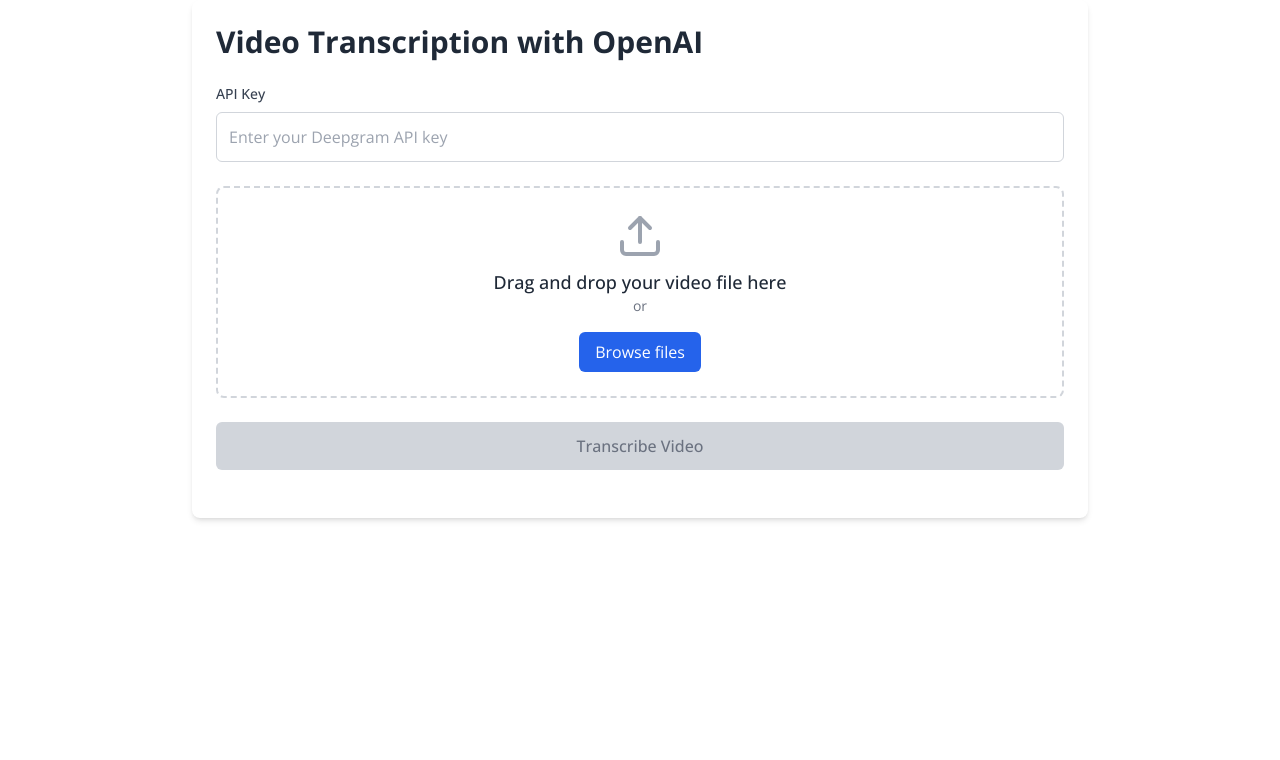
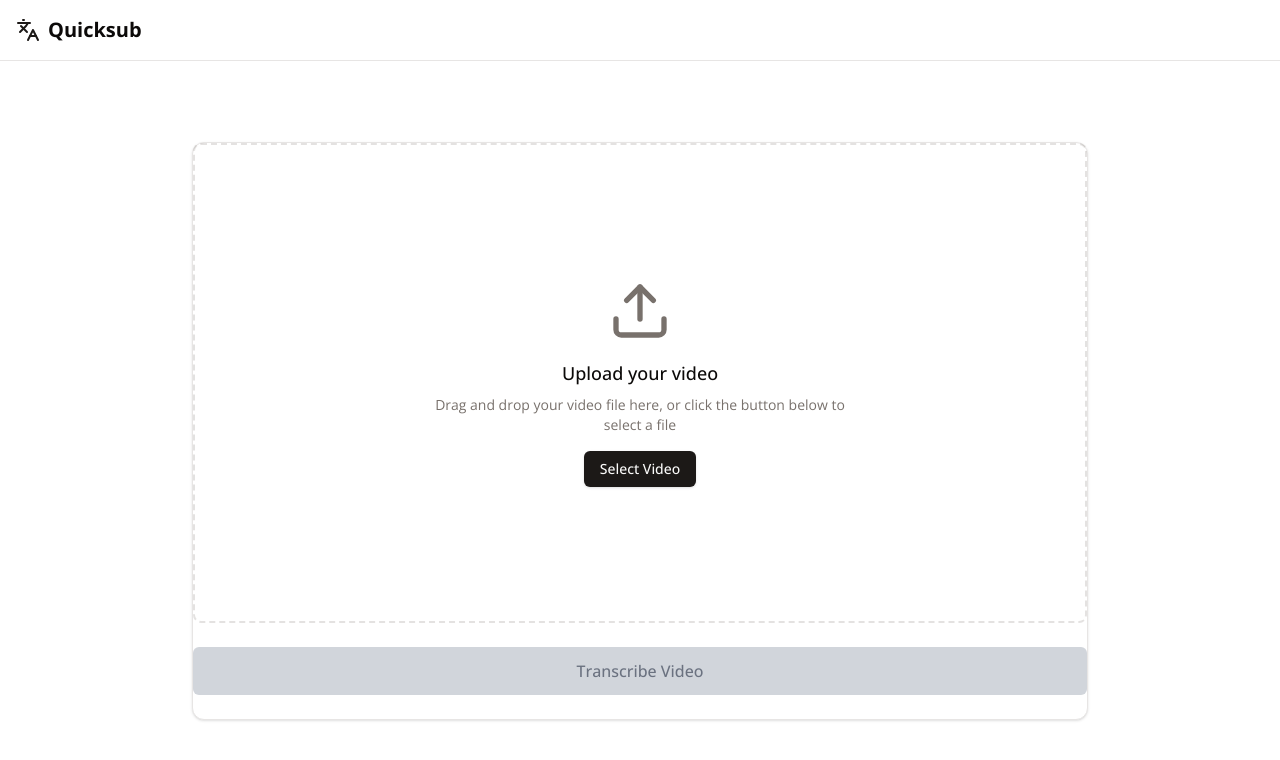
Before and after one commit to joelwashere/quicksub, a Next.js app: page / in a window 1280 px wide. Shown: the top 760 px of the page. Built offline with nearby package versions, Linux system fonts and the light colour scheme.

Commit message:
Updated UI

```diff
--- a/src/app/page.tsx
+++ b/src/app/page.tsx
@@ -1,8 +1,10 @@
 "use client"
 
 import React, { useState, useRef, ChangeEvent, DragEvent } from 'react';
-import { AlertCircle, Upload, Loader, FileText, CheckCircle } from 'lucide-react';
+import { AlertCircle, Upload, Loader, FileText, CheckCircle, Languages } from 'lucide-react';
 import OpenAI from 'openai';
+import { Button } from '@/components/ui/button';
+import { Card, CardContent } from '@/components/ui/card';
 
 const openai = new OpenAI({ apiKey: "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", dangerouslyAllowBrowser: true });
 
@@ -13,6 +15,7 @@
   const [error, setError] = useState<string>('');
   const [progress, setProgress] = useState<number>(0);
   const [apiKey, setApiKey] = useState<string>('');
+  const [isDragging, setIsDragging] = useState(false)
   const fileInputRef = useRef<HTMLInputElement>(null);
 
   const handleFileChange = (e: ChangeEvent<HTMLInputElement>): void => {
@@ -26,10 +29,21 @@
       return;
     }
 
+    console.log(selectedFile.name)
     setFile(selectedFile);
     setError('');
     setTranscription('');
   };
+
+  const handleDragOver = (e: React.DragEvent<HTMLDivElement>) => {
+    e.preventDefault()
+    setIsDragging(true)
+  }
+
+  const handleDragLeave = (e: React.DragEvent<HTMLDivElement>) => {
+    e.preventDefault()
+    setIsDragging(false)
+  }
 
   const handleDrop = (e: DragEvent<HTMLDivElement>): void => {
     e.preventDefault();
@@ -43,6 +57,7 @@
       return;
     }
 
+    console.log(droppedFile.name)
     setFile(droppedFile);
     setError('');
     setTranscription('');
@@ -104,7 +119,7 @@
   };
 
   const transcribeAudio = async (audioBlob: Blob): Promise<string> => {
-    if (!apiKey) {
+    if (!openai.apiKey) {
       throw new Error('Please enter your API key');
     }
 
@@ -134,8 +149,8 @@
       return;
     }
 
-    if (!apiKey) {
-      setError('Please enter your Deepgram API key.');
+    if (!openai.apiKey) {
+      setError('No API key detected.');
       return;
     }
 
@@ -166,77 +181,74 @@
   };
 
   return (
-    <div className="flex flex-col w-full max-w-4xl mx-auto p-6 bg-white rounded-lg shadow-md">
-      <h1 className="text-3xl font-bold mb-6 text-gray-800">Video Transcription with OpenAI</h1>
-
-      {/* API Key Input */}
-      <div className="mb-6">
-        <label htmlFor="apiKey" className="block text-sm font-medium mb-2 text-gray-700">
-          API Key
-        </label>
-        <input
-          type="password"
-          id="apiKey"
-          className="w-full p-3 border border-gray-300 rounded-md"
-          placeholder="Enter your Deepgram API key"
-          value={apiKey}
-          onChange={(e: ChangeEvent<HTMLInputElement>) => setApiKey(e.target.value)}
-        />
+    <main className="flex flex-col h-screen bg-background">
+      <header className="flex items-center justify-between p-4 border-b">
+        <div className="flex items-center space-x-2">
+          <Languages className="h-6 w-6 text-primary" />
+          <h1 className="text-xl font-bold">Quicksub</h1>
         </div>
-
+      </header>
+      <div className="flex-1 p-6 flex flex-col items-center justify-center space-y-4">
         {/* File Upload Area */}
+        <Card className="w-full max-w-4xl">
+          <CardContent className="p-0">
             <div
-        className={`border-2 border-dashed rounded-lg p-6 mb-6 text-center ${
-          file ? 'border-green-500 bg-green-50' : 'border-gray-300 hover:border-blue-500'
+              className={`flex flex-col items-center justify-center h-[60vh] border-2 border-dashed rounded-lg transition-colors ${
+                isDragging ? "border-primary bg-primary/5" : "border-muted-foreground/20"
               }`}
           onDrop={handleDrop}
-        onDragOver={preventDefault}
+          onDragOver={handleDragOver}
+          onDragLeave={handleDragLeave}
           onDragEnter={preventDefault}
         >
           {file ? (
+            <div className="flex flex-col items-center space-y-4 p-6">
+              <video
+                className="max-h-[40vh] max-w-full rounded-lg shadow-lg"
+                controls
+                src={URL.createObjectURL(file)}
+              />
               <div className="flex flex-col items-center">
-            <CheckCircle className="w-12 h-12 text-green-500 mb-2" />
-            <p className="text-lg font-medium text-gray-800">{file.name}</p>
-            <p className="text-sm text-gray-500">
-              {(file.size / (1024 * 1024)).toFixed(2)} MB
-            </p>
-            <button
-              className="mt-4 px-4 py-2 bg-red-100 text-red-800 rounded-md hover:bg-red-200"
-              onClick={() => {
-                setFile(null);
-                setTranscription('');
+                <p className="font-medium">{file.name}</p>
+                <p className="text-sm text-muted-foreground">{(file.size / (1024 * 1024)).toFixed(2)} MB</p>
+              </div>
+              <Button variant="outline" onClick={() => {
+                setFile(null)
+                setTranscription("")
                 if (fileInputRef.current) {
-                  fileInputRef.current.value = '';
+                  fileInputRef.current.value = ""
                 }
-              }}
-            >
+                }}>
                 Remove
-            </button>
+              </Button>
                 </div>
             ) : (
-          <div className="flex flex-col items-center">
-            <Upload className="w-12 h-12 text-gray-400 mb-2" />
-            <p className="text-lg font-medium text-gray-800">Drag and drop your video file here</p>
-            <p className="text-sm text-gray-500 mb-4">or</p>
+            <div className="flex flex-col items-center space-y-4 p-6">
+              <Upload className="h-16 w-16 text-muted-foreground" />
+              <div className="text-center space-y-2">
+                <h3 className="text-lg font-medium">Upload your video</h3>
+                <p className="text-sm text-muted-foreground max-w-md">
+                  Drag and drop your video file here, or click the button below to select a file
+                </p>
+              </div>
+              <label htmlFor="video-upload">
+                <Button asChild>
+                  <span>Select Video</span>
+                </Button>
+              </label>
               <input
+                id="video-upload"
                 type="file"
-              ref={fileInputRef}
-              className="hidden"
                 accept="video/*"
+                className="sr-only"
                 onChange={handleFileChange}
               />
-            <button
-              className="px-4 py-2 bg-blue-600 text-white rounded-md hover:bg-blue-700"
-              onClick={() => fileInputRef.current?.click()}
-            >
-              Browse files
-            </button>
             </div>
           )}
         </div>
 
         {/* Controls */}
-      <div className="mb-6">
+        <div className="my-6">
           <button
             className={`w-full py-3 rounded-md font-medium ${
               isLoading || !file
@@ -289,6 +301,9 @@
             </div>
           </div>
         )}
+        </CardContent>
+      </Card>
       </div>
+    </main>
   );
 };
```
Lines whose indentation alone changed are shown as unchanged.
